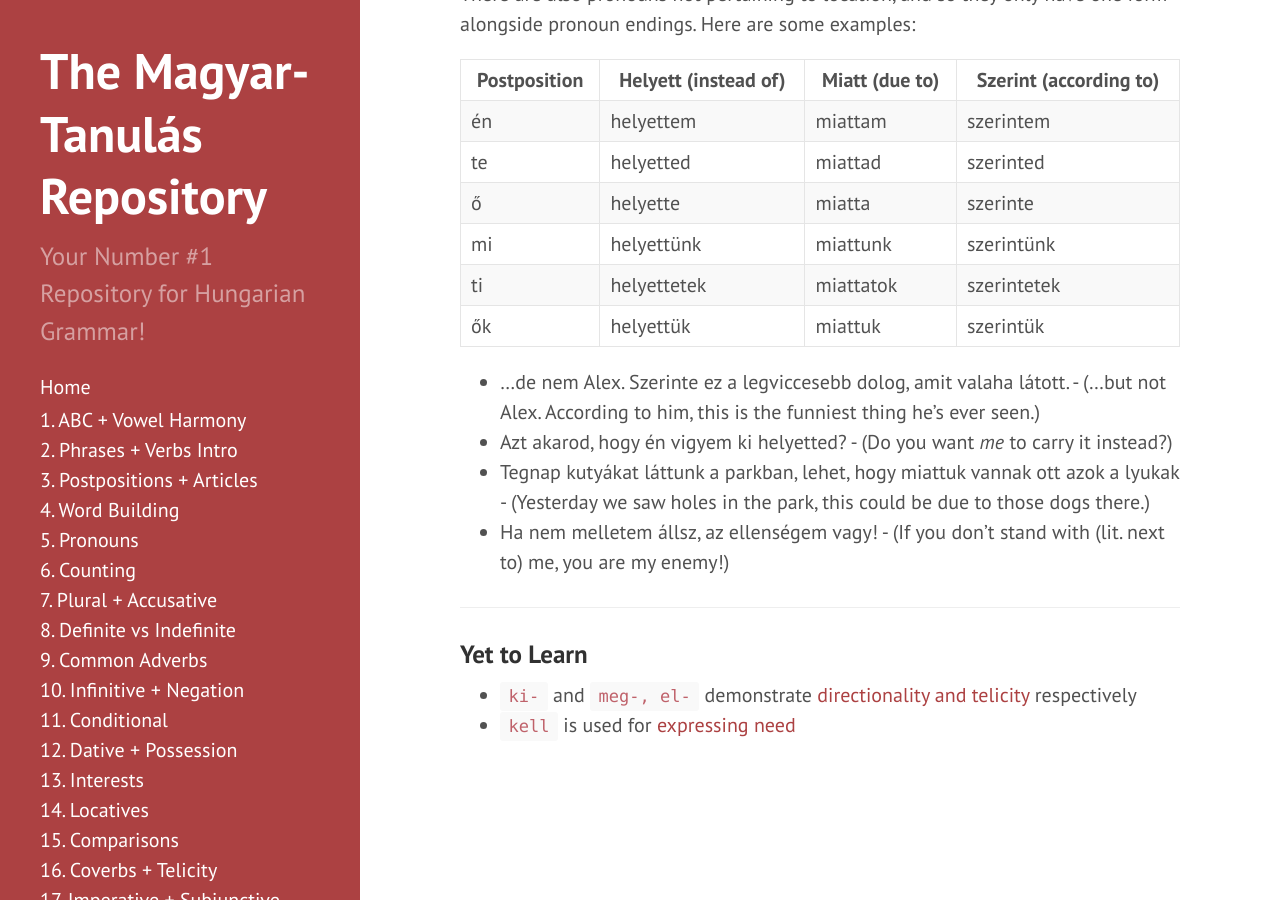
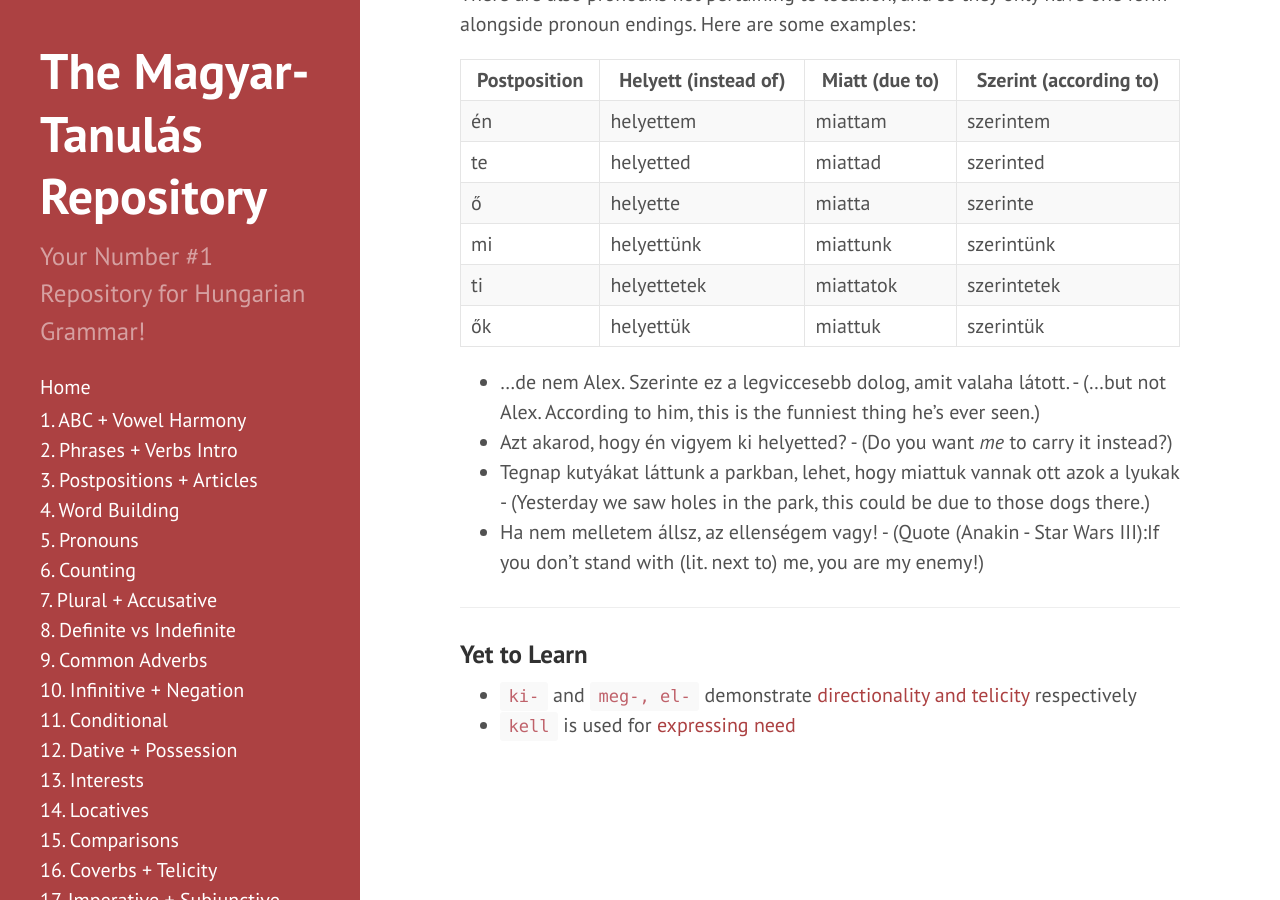
Before and after one commit to Magyartanulas/magyartanulas.github.io, a Jekyll site: the page built from dative_possession.md, in a window 1280 px wide and 900 px high, scrolled down 6751 px. Built offline with Jekyll 4.4.1, drawn with Linux system fonts in a browser that asks for light colours; comment, search, counter and statistics services are not loaded; some of the changed text lies outside the part shown.

Commit message:
Update dative_possession.md

```diff
--- a/dative_possession.md
+++ b/dative_possession.md
@@ -264,7 +264,7 @@ There are also pronouns not pertaining to location, and so they only have one fo
 * ...de nem Alex. Szerinte ez a legviccesebb dolog, amit valaha látott. - (...but not Alex. According to him, this is the funniest thing he's ever seen.)
 * Azt akarod, hogy én vigyem ki helyetted? - (Do you want *me* to carry it instead?)
 * Tegnap kutyákat láttunk a parkban, lehet, hogy miattuk vannak ott azok a lyukak - (Yesterday we saw holes in the park, this could be due to those dogs there.)
-* Ha nem melletem állsz, az ellenségem vagy! - (If you don't stand with (lit. next to) me, you are my enemy!)
+* Ha nem melletem állsz, az ellenségem vagy! - (Quote (Anakin - Star Wars III):If you don't stand with (lit. next to) me, you are my enemy!)
 
 ---
 
```
Also changed, not shown: other parts of dative_possession.md (+1 -1 lines).
